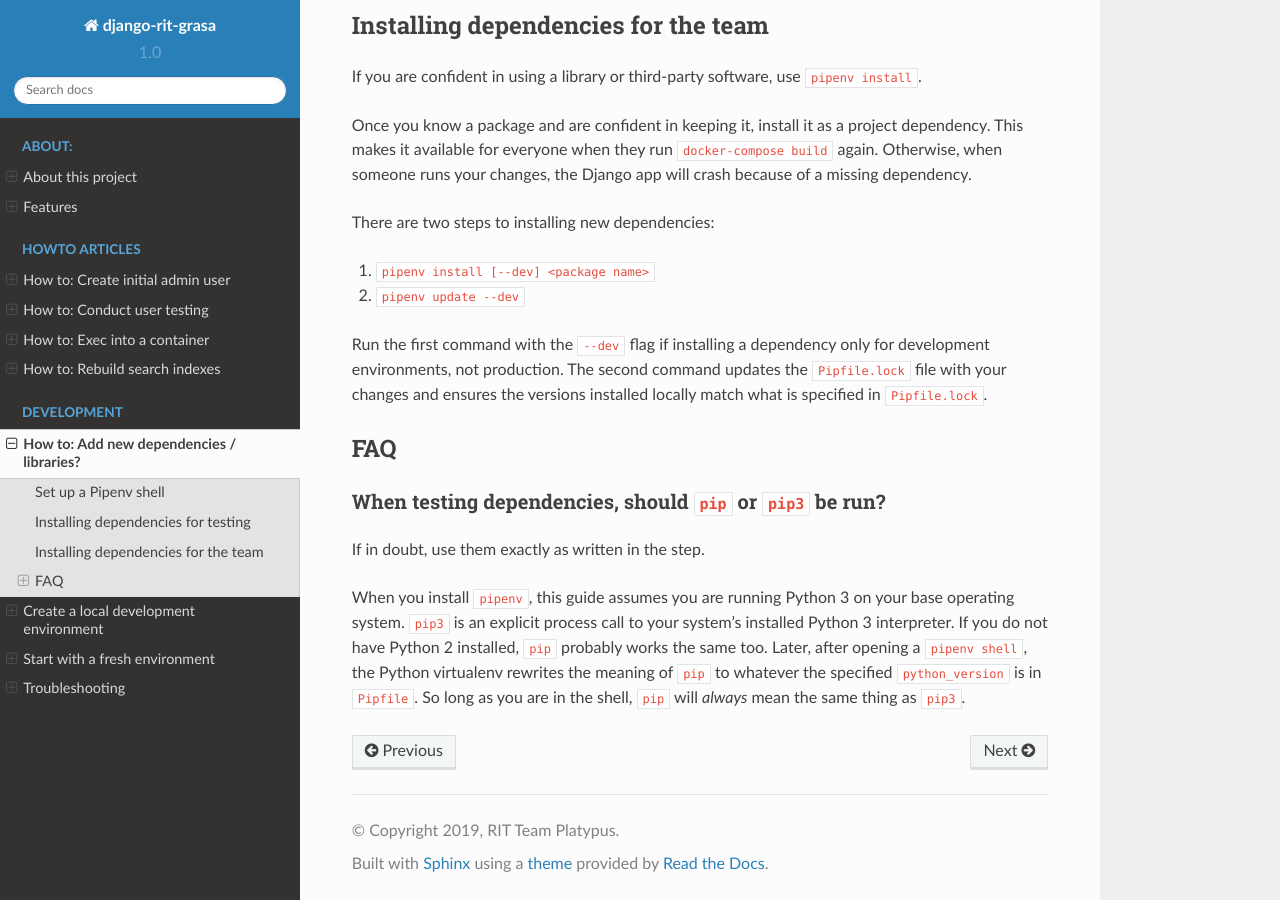
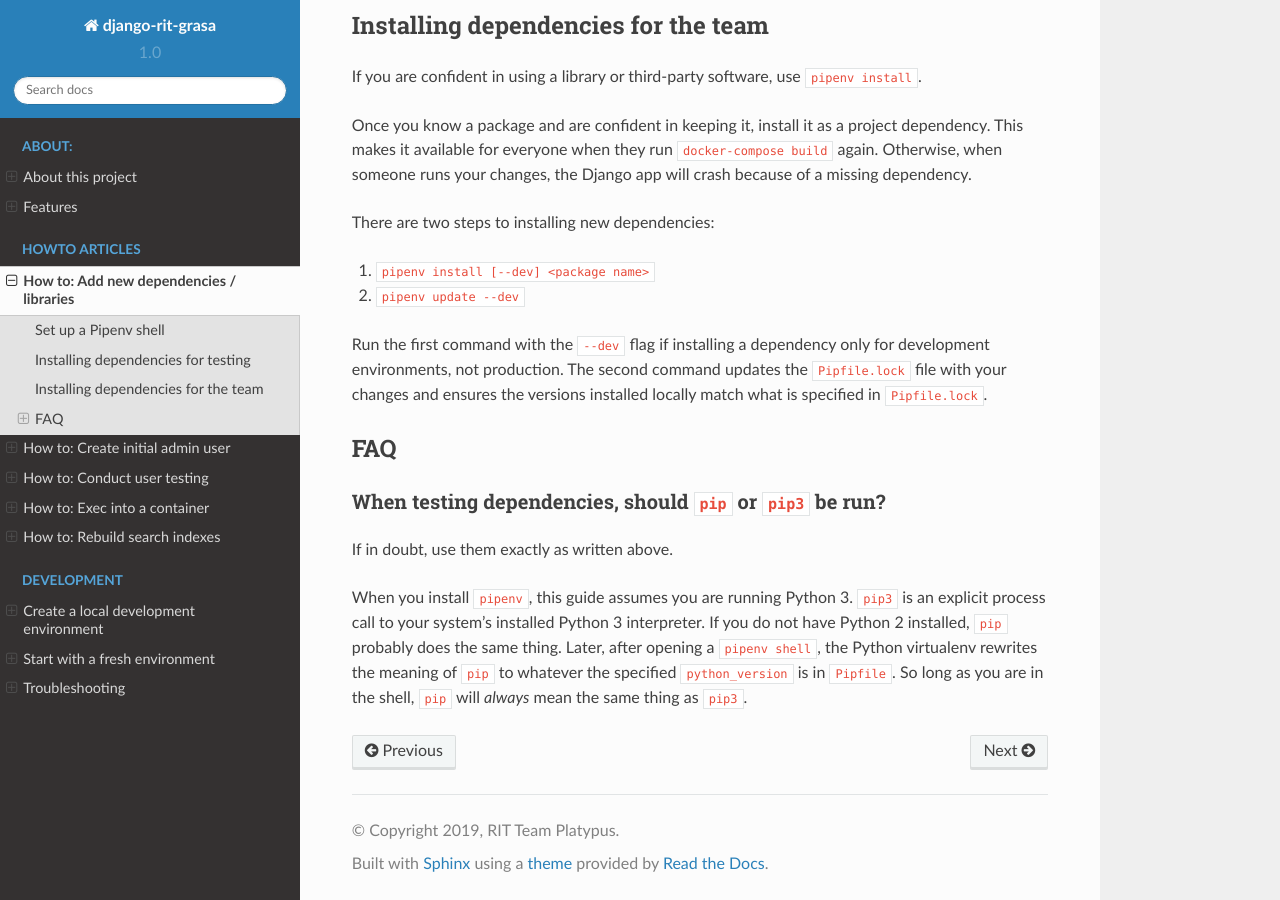
Before and after one commit to jwflory/django-rit-grasa, a Sphinx documentation site: the page built from docs/howto/add-dependencies.md, in a window 1280 px wide and 900 px high, scrolled down 878 px. Built offline with Sphinx 7.4.7 and the Read the Docs theme 2.0.0, drawn with Linux system fonts in a browser that asks for light colours; formulas are drawn with MathJax 3; some of the changed text lies outside the part shown.

Commit message:
docs: Move "Add deps" doc to howto section (from dev docs)
This article is written more like a how-to article, so it makes sense to
group it together with like items.

Signed-off-by: Justin W. Flory <git@jwf.io>

```diff
--- a/docs/dev/howto-add-dependencies.md
+++ b/docs/howto/add-dependencies.md
@@ -1,5 +1,5 @@
-How to: Add new dependencies / libraries?
-=========================================
+How to: Add new dependencies / libraries
+========================================
 
 If we use a new library or framework, we need to **install it as a dependency** in the project.
 Dependencies are specific versions of third-party software we want to use in the project.
@@ -55,10 +55,10 @@ The second command updates the `Pipfile.lock` file with your changes and ensures
 
 ### When testing dependencies, should `pip` or `pip3` be run?
 
-If in doubt, use them exactly as written in the step.
+If in doubt, use them exactly as written above.
 
-When you install `pipenv`, this guide assumes you are running Python 3 on your base operating system.
+When you install `pipenv`, this guide assumes you are running Python 3.
 `pip3` is an explicit process call to your system's installed Python 3 interpreter.
-If you do not have Python 2 installed, `pip` probably works the same too.
+If you do not have Python 2 installed, `pip` probably does the same thing.
 Later, after opening a `pipenv shell`, the Python virtualenv rewrites the meaning of `pip` to whatever the specified `python_version` is in `Pipfile`.
 So long as you are in the shell, `pip` will _always_ mean the same thing as `pip3`.
```
